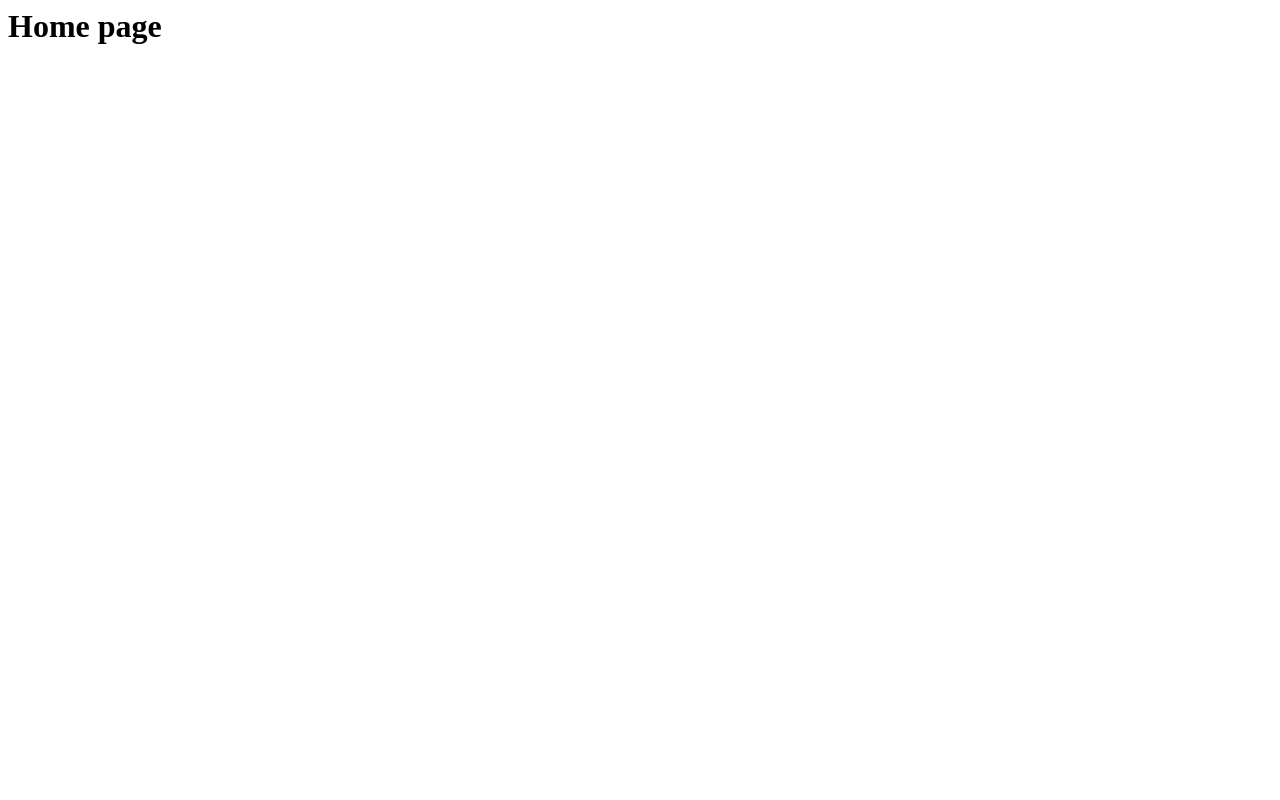
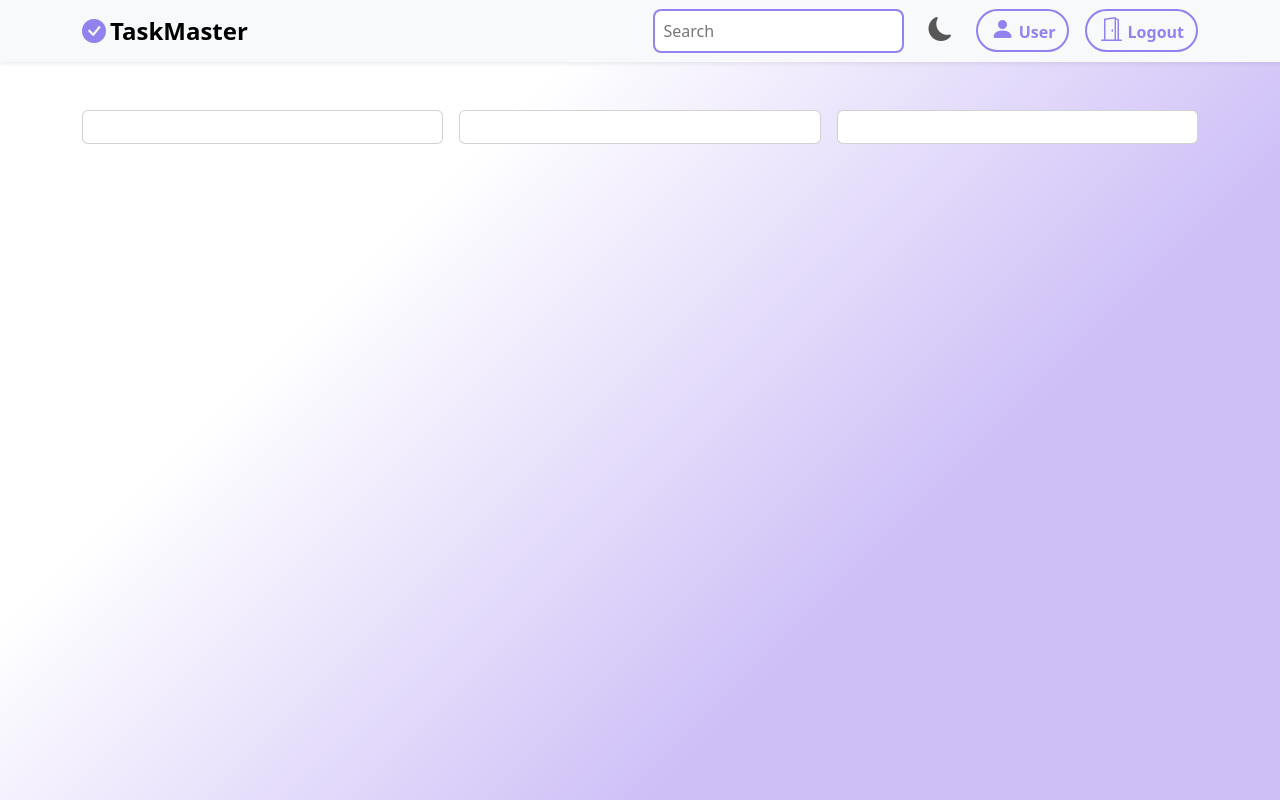
Before and after one commit to Vishal-M1205/taskflow-todo-list, a plain HTML site: page pages/main.html in a window 1280 px wide. Drawn offline with nearby package versions, Linux system fonts and the light colour scheme.

Commit message:
started on home page

```diff
--- a/pages/main.html
+++ b/pages/main.html
@@ -2,9 +2,67 @@
 <head>
     <meta charset="UTF-8">
     <meta name="viewport" content="width=device-width, initial-scale=1.0">
-    <title>Taskflow</title>
+    <title>TaskMaster</title>
+    <link href="https://cdn.jsdelivr.net/npm/bootstrap@5.3.8/dist/css/bootstrap.min.css" rel="stylesheet" integrity="sha384-sRIl4kxILFvY47J16cr9ZwB07vP4J8+LH7qKQnuqkuIAvNWLzeN8tE5YBujZqJLB" crossorigin="anonymous">
+<script src="https://cdn.jsdelivr.net/npm/bootstrap@5.3.8/dist/js/bootstrap.bundle.min.js" integrity="sha384-FKyoEForCGlyvwx9Hj09JcYn3nv7wiPVlz7YYwJrWVcXK/BmnVDxM+D2scQbITxI" crossorigin="anonymous"></script>
+<link href="https://cdn.jsdelivr.net/npm/bootstrap-icons@1.11.3/font/bootstrap-icons.css" rel="stylesheet">
+<link rel="stylesheet" href="../styles/style.css">
+<link rel="stylesheet" href="https://cdnjs.cloudflare.com/ajax/libs/toastr.js/latest/toastr.min.css">
+<script src="https://code.jquery.com/jquery-3.7.1.min.js"></script>
+<script src="https://cdnjs.cloudflare.com/ajax/libs/toastr.js/latest/toastr.min.js"></script>
 </head>
 <body>
-     <h1>Home page</h1>
+      <nav class="navbar navbar-expand-lg navbar-light bg-light shadow-sm sticky-top top-0">
+        <div class="container">
+          <a href="#" class="navbar-brand fs-4 fw-bold"><i class="bi bi-check-circle-fill  icon pe-1"></i>TaskMaster</a>
+ <button class="navbar-toggler" data-bs-toggle="collapse" data-bs-target="#navbarNav">
+    <span class="navbar-toggler-icon"></span>
+ </button>
+   <div class="navbar-collapse collapse " id="navbarNav">
+     <ul class="navbar-nav ms-auto ">
+       <li class="nav-item pe-3 pt-3 pt-lg-0 ">
+        <input type="text" name="search" id="search" placeholder="Search" class="p-2 rounded-3  ">
+       </li>
+       <li class="nav-item pe-3 pt-3 pt-lg-0">
+        <a href="" class="nav-link " id="theme"><i class="bi bi-moon-fill fs-4 "></i></a>
+       </li>
+       <li class="nav-item pt-3 pt-lg-0">
+        <button class="btn fw-bold violet-button rounded-pill" id="user"><i class="bi bi-person-fill fs-4  "></i> User</button>
+       </li>
+       <li class="nav-item pt-3 pt-lg-0">
+        <button class="btn fw-bold violet-button rounded-pill ms-lg-3" id="user"><i class="bi bi-door-open fs-4  "></i> Logout</button>
+       </li>
+     </ul>
+   </div>
+
+   </div>
+
+
+    </nav>
+    <section class="container mt-5">
+  <div class="row g-3">
+    <div class="col-4">
+           <div class="card">
+                      <div class="card-body">
+
+                      </div>
+           </div>
+    </div>
+    <div class="col-4">
+           <div class="card">
+                      <div class="card-body">
+
+                      </div>
+           </div>
+    </div>
+    <div class="col-4">
+           <div class="card">
+                      <div class="card-body">
+
+                      </div>
+           </div>
+    </div>
+  </div>
+    </section>
 </body>
 </html>
--- a/styles/style.css
+++ b/styles/style.css
@@ -122,3 +122,26 @@ body{
     box-shadow: 0px 5px 20px rgba(0, 0, 0, 0.353) !important;
     transform: translateY(-10px);
 }
+
+
+/* home page */
+
+#search{
+    border: solid 2px var(--bg-icon-button);
+
+    transition: all 0.4s;
+}
+#search:focus{
+    outline: none;
+     border: solid 3px var(--bg-icon-button);
+
+     box-shadow: 2px 2px 10px var(--bg-icon-button);;
+}
+.violet-button{
+    color: var(--bg-icon-button);
+    border: 2px solid var(--bg-icon-button);
+}
+.violet-button:hover{
+    background-color: var(--bg-icon-button);
+    color: white;
+}
```
